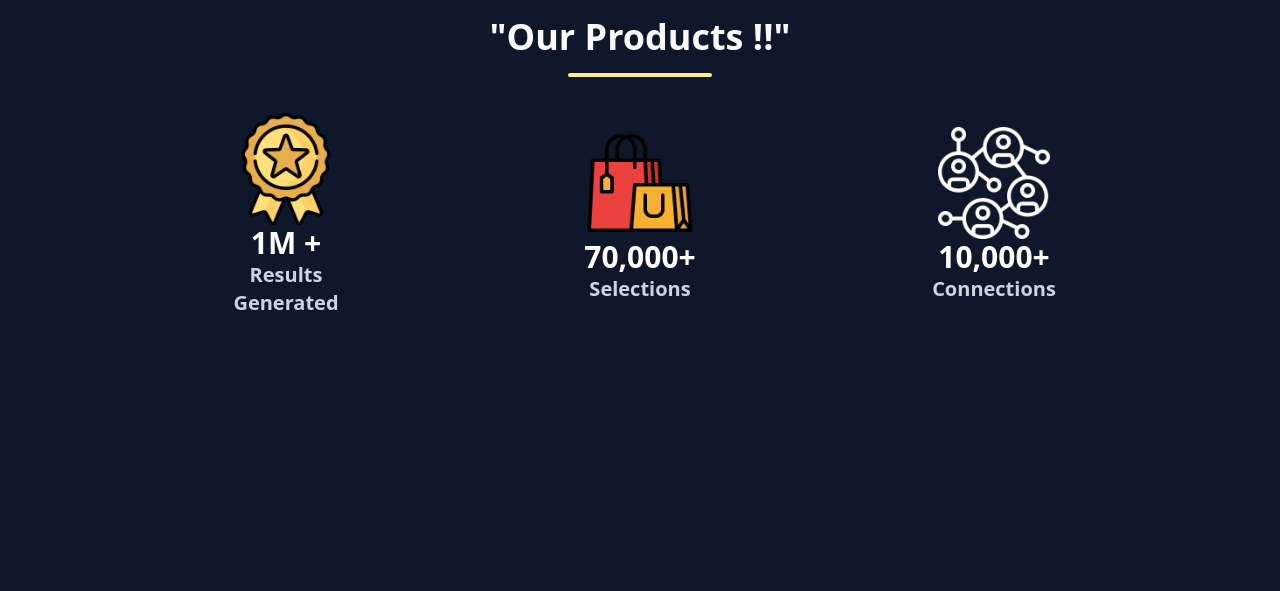
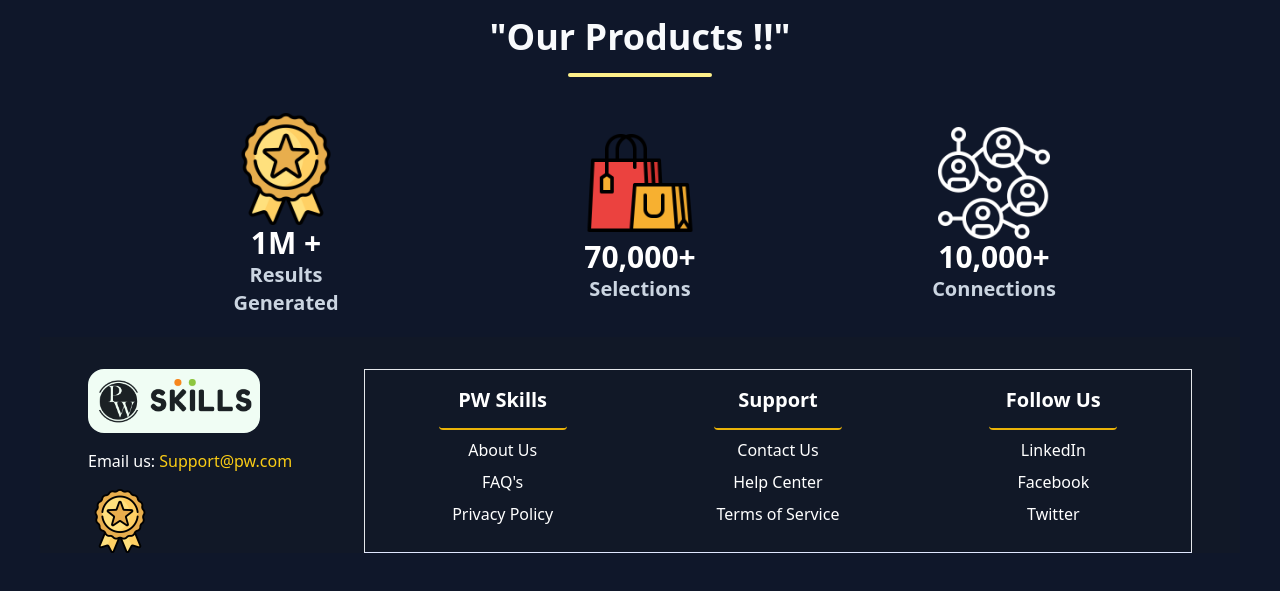
Before and after one commit to Umang-saxena/Pw-Skill-Clone, a plain HTML site: page dist/index.html in a window 1280 px wide. Shown: the part 1351-1942 px from the top of the page. Before the commit the page ends 1728 px from the top, so only its background shows below. Drawn offline with Linux system fonts and the light colour scheme.

Commit message:
Final Commit

```diff
--- a/dist/index.html
+++ b/dist/index.html
@@ -81,9 +81,51 @@
                 </div>
             </div>
 
+            <!-- Product Section end here -->
 
 
-       </div>
+            <footer class="w-full bg-gray-900 px-4 text-white pt-8 flex flex-col md:flex-row justify-between md:px-12">
+                <!-- Logo Section -->
+                <div class="flex flex-col items-start md:w-1/4">
+                    <img class="bg-green-50 rounded-2xl w-45 h-16" src="../images/logo.png" alt="PW Skills Logo">
+                    <p class="my-4">Email us: <a href="mailto:support@pw.com" class="text-yellow-400">Support@pw.com</a></p>
+                    <img class="w-[4rem] rounded-2xl ml-0" src="../images/achievement.png" alt="Achievement Badge">
+                </div>
+
+                <!-- Cards Section (Evenly spaced) -->
+                <div class="flex flex-grow justify-between md:w-3/4 border border-b-indigo-100">
+                    <div class="flex-grow flex flex-col items-center mx-4"> <!-- Added flex-grow and mx-4 -->
+                        <h2 class="font-bold text-xl mt-4">PW Skills</h2>
+                        <div class="w-32 h-2 rounded-2xl my-2 border-yellow-500 border-b-2"></div>
+                        <div class="space-y-2">
+                            <p><a href="#">About Us</a></p>
+                            <p><a href="#">FAQ's</a></p>
+                            <p><a href="#">Privacy Policy</a></p>
+                        </div>
+                    </div>
+
+                    <div class="flex-grow flex flex-col items-center mx-4"> <!-- Added flex-grow and mx-4 -->
+                        <h2 class="font-bold text-xl mt-4">Support</h2>
+                        <div class="w-32 h-2 rounded-2xl my-2 border-yellow-500 border-b-2"></div>
+                        <div class="space-y-2">
+                            <p><a href="#">Contact Us</a></p>
+                            <p><a href="#">Help Center</a></p>
+                            <p><a href="#">Terms of Service</a></p>
+                        </div>
+                    </div>
+
+                    <div class="flex-grow flex flex-col items-center mx-4"> <!-- Added flex-grow and mx-4 -->
+                        <h2 class="font-bold text-xl mt-4">Follow Us</h2>
+                        <div class="w-32 h-2 rounded-2xl my-2 border-yellow-500 border-b-2"></div>
+                        <div class="space-y-2">
+                            <p><a href="#">LinkedIn</a></p>
+                            <p><a href="#">Facebook</a></p>
+                            <p><a href="#">Twitter</a></p>
+                        </div>
+                    </div>
+                </div>
+            </footer>
+
 
 
 
```
Also changed, not shown: images/logo.png (added), src/output.css.
